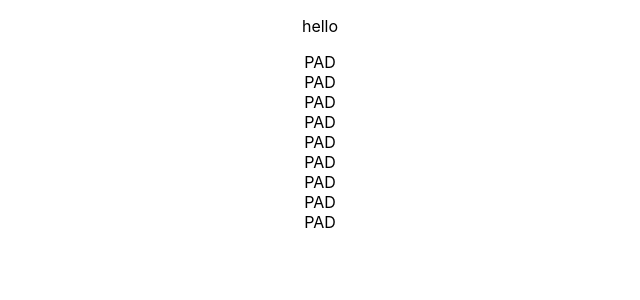
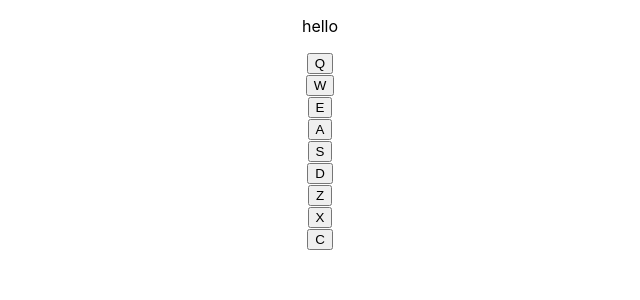
Before and after one commit to abu271/drum-machine, a React (Create React App) app: page / in a window 1280 px wide. Shown: the top 300 px of the page, without its empty margins (320-960 px from the left). Built offline with nearby package versions, Linux system fonts and the light colour scheme.

Commit message:
new components added

```diff
--- a/public/index.html
+++ b/public/index.html
@@ -10,5 +10,6 @@
   </head>
   <body>
     <div id="root"></div>
+    <script src="https://cdn.freecodecamp.org/testable-projects-fcc/v1/bundle.js"></script>
   </body>
 </html>
--- a/src/container components/App/App.js
+++ b/src/container components/App/App.js
@@ -10,15 +10,24 @@ class App extends Component {
         <div id="display">
           <Display />
         </div>
-        <Pad className="drum-pad" />
-        <Pad className="drum-pad" />
-        <Pad className="drum-pad" />
-        <Pad className="drum-pad" />
-        <Pad className="drum-pad" />
-        <Pad className="drum-pad" />
-        <Pad className="drum-pad" />
-        <Pad className="drum-pad" />
-        <Pad className="drum-pad" />
+        <Pad sound="1" letter={"Q"}>
+        </Pad>
+        <Pad sound="2" letter={"W"}>
+        </Pad>
+        <Pad sound="3" letter={"E"}>
+        </Pad>
+        <Pad sound="4" letter={"A"}>
+        </Pad>
+        <Pad sound="5" letter={"S"}>
+        </Pad>
+        <Pad sound="6" letter={"D"}>
+        </Pad>
+        <Pad sound="7" letter={"Z"}>
+        </Pad>
+        <Pad sound="8" letter={"X"}>
+        </Pad>
+        <Pad sound="9" letter={"C"}>
+        </Pad>
       </div>
     )
   }
--- a/src/presentational components/Pad/Pad.js
+++ b/src/presentational components/Pad/Pad.js
@@ -1,5 +1,14 @@
 import React from 'react'
 
-const Pad = () => <div>PAD</div>
+const Pad = (props) => {
+    return(
+        <div>
+            <button id={props.sound} className="drum-pad">
+                {props.letter}
+                <audio id={props.letter} className="clip" src="https://s3.amazonaws.com/freecodecamp/drums/Heater-1.mp3"></audio>
+            </button>
+        </div>
+    )
+}
 
 export default Pad
```
